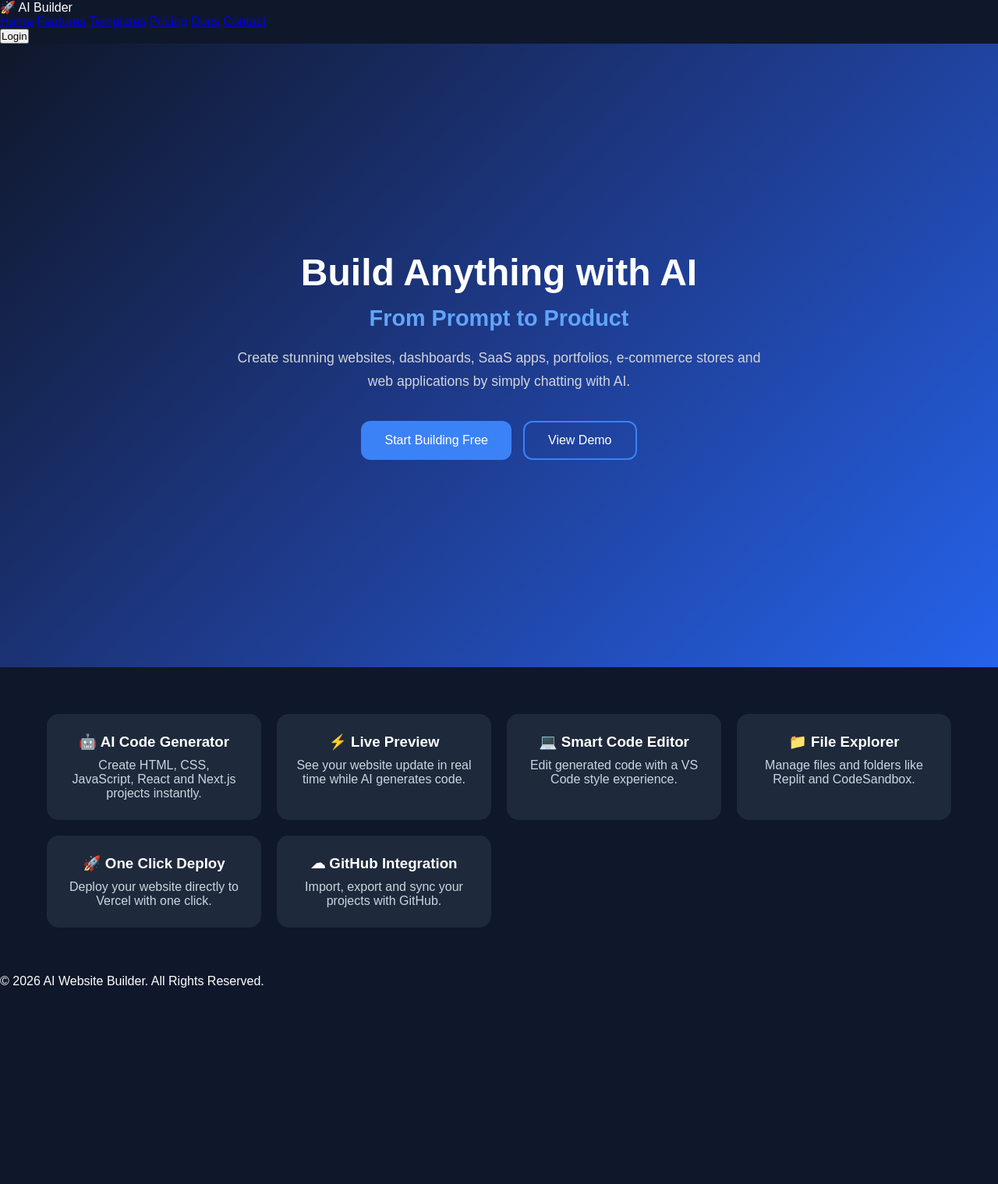
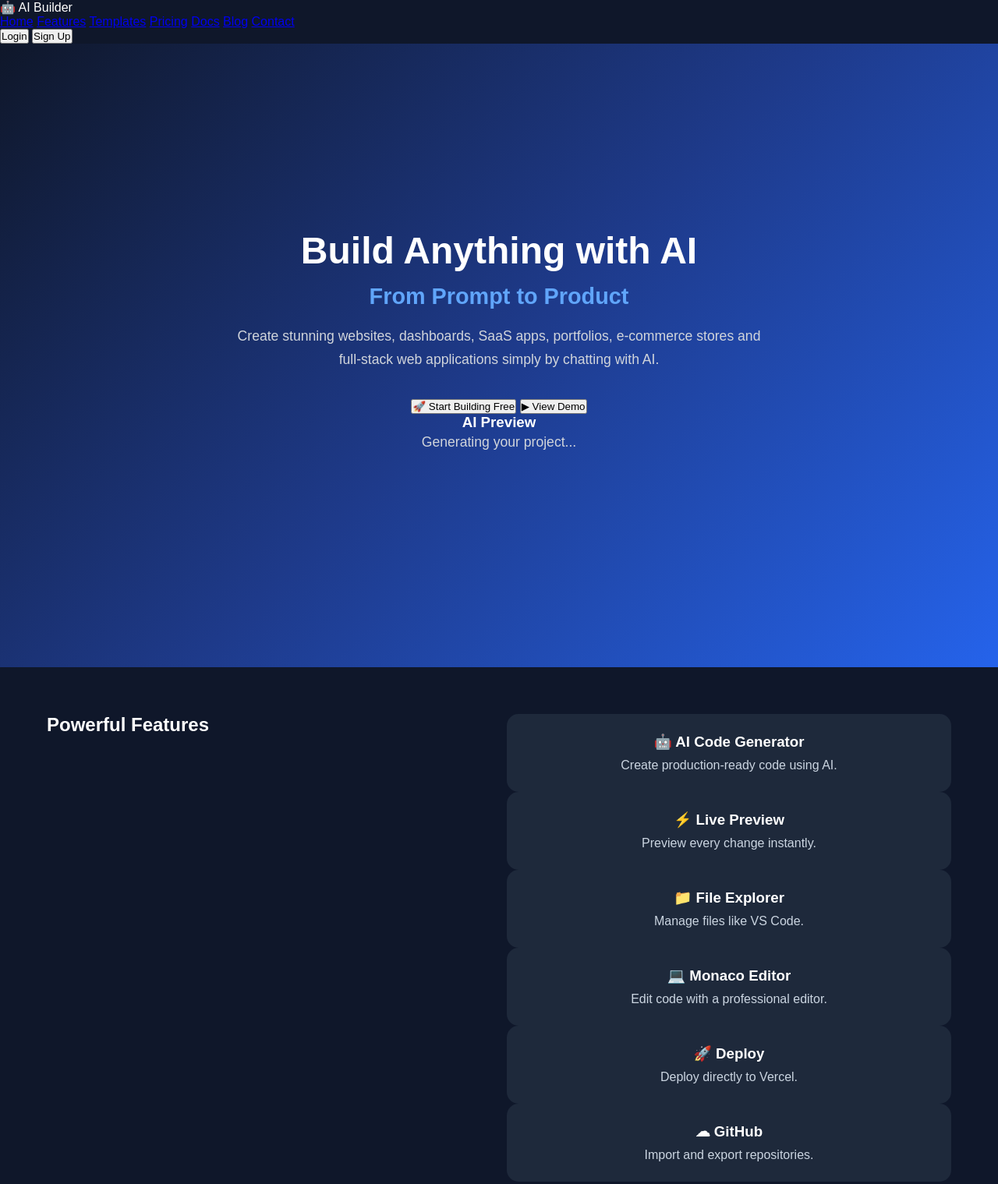
Before and after one commit to wabsit/AI-website-builder, a plain HTML site: page index.html in a window 1280 px wide. Shown: the whole page at 78% size. Before the commit the page ends 1268 px from the top, so only its background shows below. Drawn offline with nearby package versions, Linux system fonts and the light colour scheme.

Commit message:
index.html
Updated the website title and added new navigation links. Enhanced hero section content and added feature descriptions.

```diff
--- a/index.html
+++ b/index.html
@@ -3,89 +3,180 @@
 <head>
   <meta charset="UTF-8">
   <meta name="viewport" content="width=device-width, initial-scale=1.0">
-    <title>AI Website Builder</title>
+  <title>AI Builder - Build Anything with AI</title>
 
   <link rel="stylesheet" href="style.css">
+
+  <link rel="preconnect" href="https://fonts.googleapis.com">
+  <link rel="preconnect" href="https://fonts.gstatic.com" crossorigin>
+
+  <link href="https://fonts.googleapis.com/css2?family=Inter:wght@300;400;500;600;700;800&display=swap" rel="stylesheet">
+
+  <script src="https://unpkg.com/lucide@latest"></script>
 </head>
+
 <body>
 
 <header class="navbar">
-    <div class="logo">🚀 AI Builder</div>
+
+<div class="logo">
+
+🤖 AI Builder
+
+</div>
 
 <nav>
+
 <a href="#">Home</a>
+
 <a href="#">Features</a>
+
 <a href="#">Templates</a>
+
 <a href="#">Pricing</a>
+
 <a href="#">Docs</a>
+
+<a href="#">Blog</a>
+
 <a href="#">Contact</a>
+
 </nav>
 
-    <button class="login-btn">Login</button>
+<div class="nav-buttons">
+
+<button class="login">Login</button>
+
+<button class="signup">Sign Up</button>
+
+</div>
+
 </header>
 
 <section class="hero">
 
-    <h1>Build Anything with AI</h1>
+<div class="hero-content">
 
-    <h2>From Prompt to Product</h2>
+<h1>
+
+Build Anything with AI
+
+</h1>
+
+<h2>
+
+From Prompt to Product
+
+</h2>
 
 <p>
-        Create stunning websites, dashboards, SaaS apps, portfolios,
-        e-commerce stores and web applications by simply chatting with AI.
+
+Create stunning websites, dashboards, SaaS apps,
+portfolios, e-commerce stores and full-stack web
+applications simply by chatting with AI.
+
 </p>
 
-    <div class="buttons">
-        <button id="startBtn" class="btn">
-            Start Building Free
+<div class="hero-buttons">
+
+<button id="startBtn">
+
+🚀 Start Building Free
+
 </button>
 
-        <button id="demoBtn" class="btn btn-outline">
-            View Demo
+<button id="demoBtn">
+
+▶ View Demo
+
 </button>
+
+</div>
+
+</div>
+
+<div class="hero-image">
+
+<div class="preview-window">
+
+<div class="window-top">
+
+<span></span>
+
+<span></span>
+
+<span></span>
+
+</div>
+
+<div class="window-body">
+
+<h3>AI Preview</h3>
+
+<p>Generating your project...</p>
+
+</div>
+
+</div>
+
 </div>
 
 </section>
 
 <section class="features">
 
+<h2>Powerful Features</h2>
+
+<div class="feature-grid">
+
 <div class="card">
+
 <h3>🤖 AI Code Generator</h3>
-        <p>Create HTML, CSS, JavaScript, React and Next.js projects instantly.</p>
+
+<p>Create production-ready code using AI.</p>
+
 </div>
 
 <div class="card">
+
 <h3>⚡ Live Preview</h3>
-        <p>See your website update in real time while AI generates code.</p>
+
+<p>Preview every change instantly.</p>
+
 </div>
 
 <div class="card">
-        <h3>💻 Smart Code Editor</h3>
-        <p>Edit generated code with a VS Code style experience.</p>
+
+<h3>📁 File Explorer</h3>
+
+<p>Manage files like VS Code.</p>
+
 </div>
 
 <div class="card">
-        <h3>📁 File Explorer</h3>
-        <p>Manage files and folders like Replit and CodeSandbox.</p>
+
+<h3>💻 Monaco Editor</h3>
+
+<p>Edit code with a professional editor.</p>
+
 </div>
 
 <div class="card">
-        <h3>🚀 One Click Deploy</h3>
-        <p>Deploy your website directly to Vercel with one click.</p>
+
+<h3>🚀 Deploy</h3>
+
+<p>Deploy directly to Vercel.</p>
+
 </div>
 
 <div class="card">
-        <h3>☁ GitHub Integration</h3>
-        <p>Import, export and sync your projects with GitHub.</p>
+
+<h3>☁ GitHub</h3>
+
+<p>Import and export repositories.</p>
+
+</div>
+
 </div>
 
 </section>
-
-<footer>
-    <p>© 2026 AI Website Builder. All Rights Reserved.</p>
-</footer>
-
-<script src="script.js"></script>
-
-</body>
-</html>
```
Lines whose indentation alone changed are shown as unchanged.
